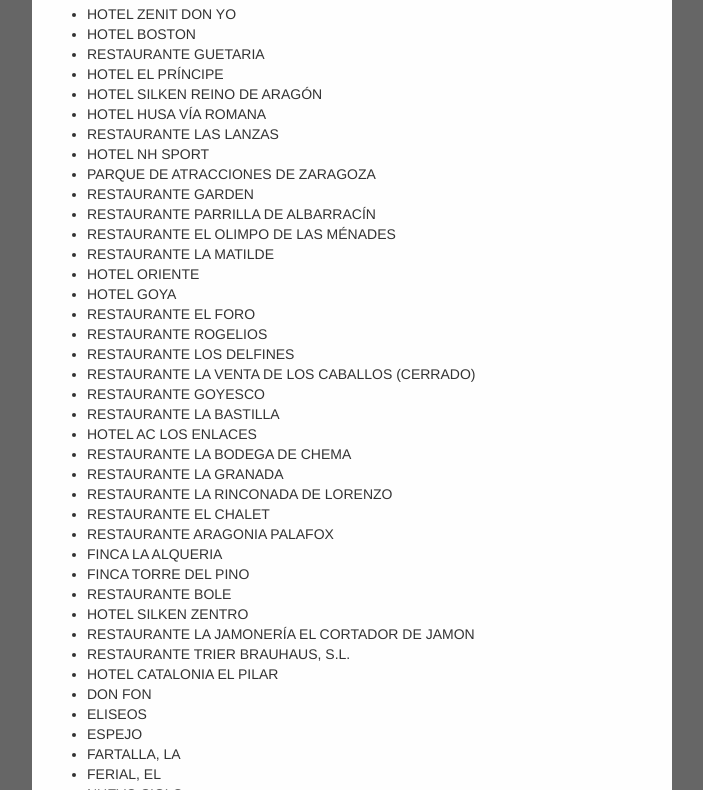
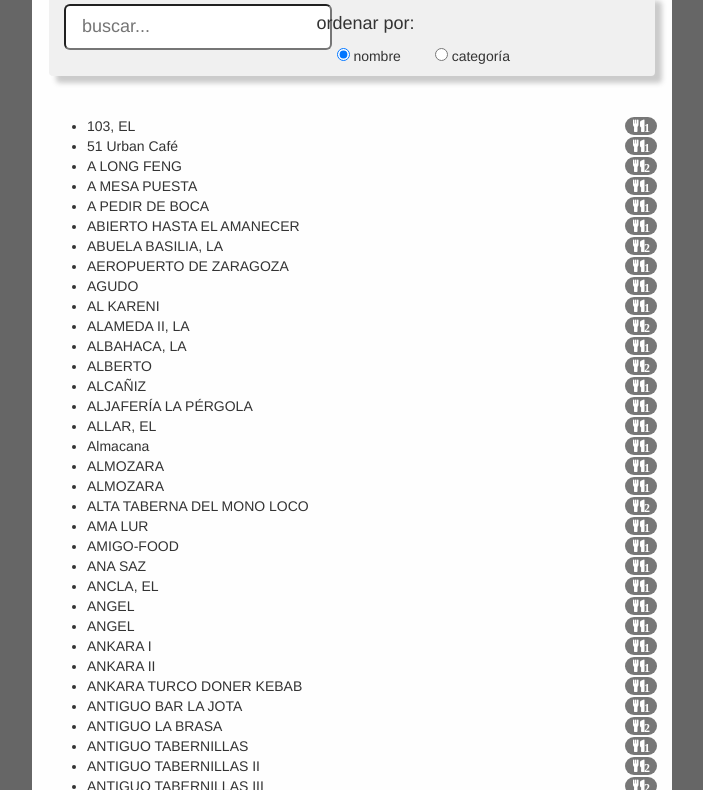
Before and after one commit to francho/taller-intro-angular, a website: page app/index.html in a window 1280 px wide. Shown: the part 96-886 px from the top of the page, without its empty margins (288-991 px from the left). Drawn offline with nearby package versions, Linux system fonts and the light colour scheme.

Commit message:
añadido filtros de búsqueda y orden

```diff
--- a/app/scripts/listadoController.js
+++ b/app/scripts/listadoController.js
@@ -4,8 +4,8 @@
   .controller('ListadoController', function ($scope, RestaurantesService) {
     $scope.restaurantes = RestaurantesService.getRestaurantes();
 
-
-    console.log($scope.restaurantes);
-
+    $scope.orden = 'title';
+    $scope.ordenInverso = false;
+    $scope.busqueda = '';
   }
 );
--- a/app/views/listado.html
+++ b/app/views/listado.html
@@ -1,4 +1,32 @@
+<div>
 
-<ul>
-    <li ng-repeat="restaurante in restaurantes.result">{{restaurante.title}}</li>
-</ul>
+    <h1>Restaurantes de Zaragoza</h1>
+
+    <div class="searchbox row">
+
+        <div class="col-md-5">
+            <input class="input-lg" type="text" placeholder="buscar..." ng-model="busqueda">
+        </div>
+        <div class="col-md-7">
+            <h4>ordenar por: </h4>
+
+            <label class="checkbox-inline">
+                <input type="radio" ng-model="orden" value="title"> nombre
+            </label>
+
+            <label class="checkbox-inline">
+                <input type="radio" ng-model="orden" value="tenedores"> categoría
+            </label>
+        </div>
+    </div>
+
+    <ul>
+        <li ng-repeat="restaurante in restaurantes.result|filter:busqueda|orderBy:orden:ordenAscendente">
+            <span class="badge glyphicon glyphicon-cutlery pull-right" ng-bind="restaurante.tenedores"></span>
+            {{ restaurante.title }}
+        </li>
+    </ul>
+
+
+
+</div>
```
Also changed, not shown: test/spec/listadoControllerTest.js (added, +22 -0 lines).
